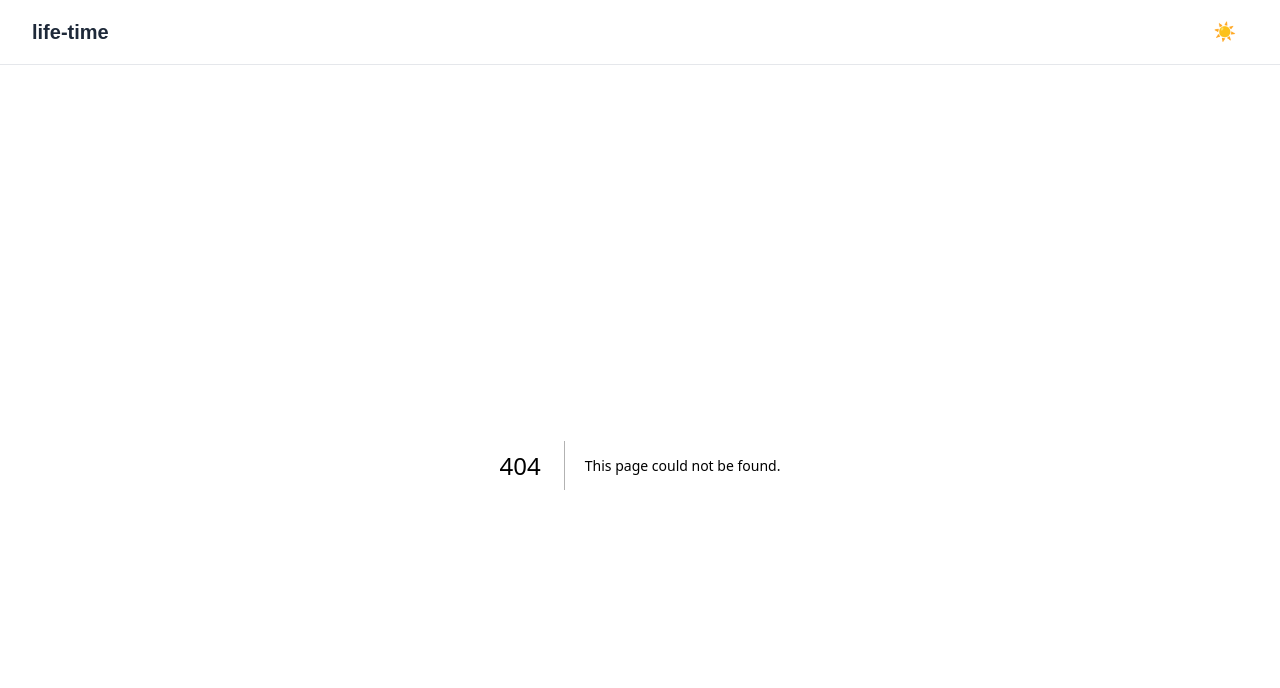
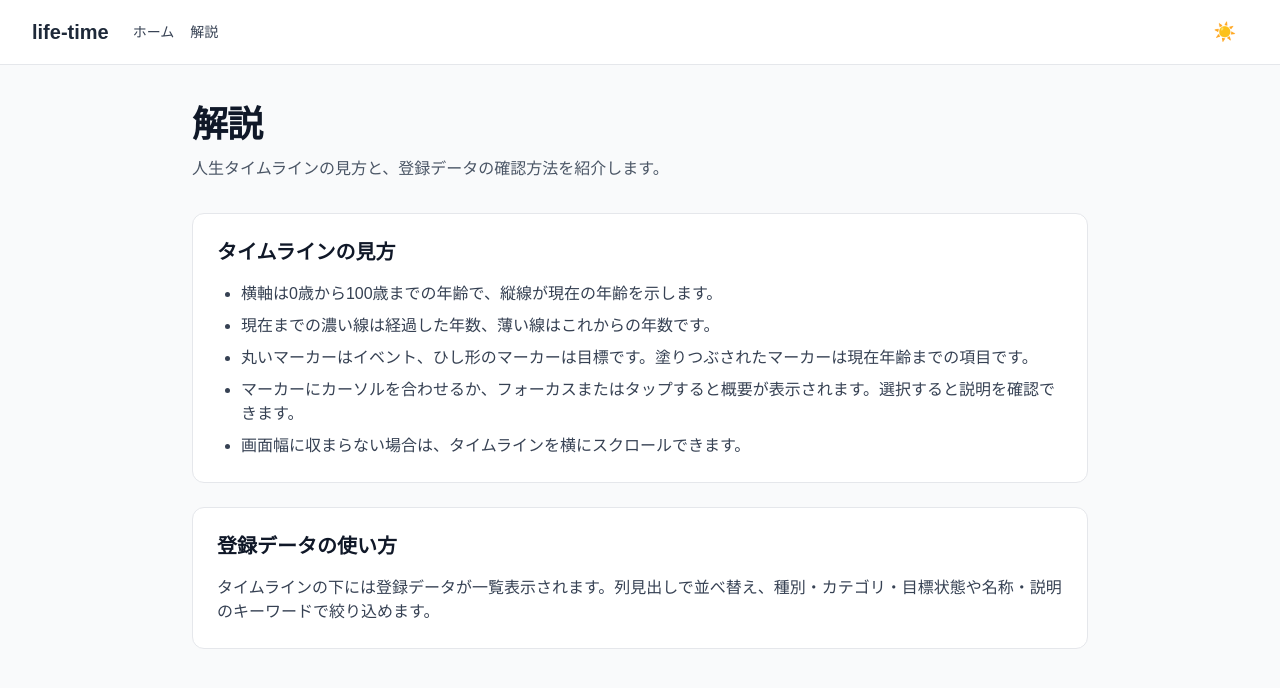
Before and after one commit to TakuyaFukumura/life-time-next-js-app, a Next.js app: page /guide in a window 1280 px wide. Before the commit this address had no page. Shown: the top 688 px of the page. Built offline with nearby package versions, Linux system fonts and the light colour scheme.

Commit message:
Add life timeline guide page
Co-authored-by: Copilot App <223556219+Copilot@users.noreply.github.com>

```diff
--- a/src/app/components/Header.tsx
+++ b/src/app/components/Header.tsx
@@ -1,6 +1,7 @@
 'use client';
 
 import {useSyncExternalStore} from 'react';
+import Link from 'next/link';
 import {useDarkMode} from './DarkModeProvider';
 
 const emptySubscribe = () => () => {
@@ -33,10 +34,24 @@ export default function Header() {
             border-gray-200 dark:border-gray-700 sticky top-0 z-50">
             <div className="max-w-7xl mx-auto px-4 sm:px-6 lg:px-8">
                 <div className="flex justify-between items-center h-16">
-                    <div className="flex items-center">
+                    <div className="flex items-center gap-6">
                         <h1 className="text-xl font-semibold text-gray-800 dark:text-gray-200">
                             life-time
                         </h1>
+                        <nav aria-label="メインメニュー" className="flex items-center gap-4">
+                            <Link
+                                href="/"
+                                className="text-sm font-medium text-gray-700 hover:underline dark:text-gray-300"
+                            >
+                                ホーム
+                            </Link>
+                            <Link
+                                href="/guide"
+                                className="text-sm font-medium text-gray-700 hover:underline dark:text-gray-300"
+                            >
+                                解説
+                            </Link>
+                        </nav>
                     </div>
 
                     <div className="flex items-center">
--- a/src/app/components/Timeline.tsx
+++ b/src/app/components/Timeline.tsx
@@ -95,7 +95,7 @@ export default function Timeline({
     };
 
     return (
-        <section aria-label="人生のタイムライン">
+        <section aria-label="人生タイムライン">
             <div className="mb-4 flex flex-wrap items-center gap-x-6 gap-y-2 text-sm text-gray-700 dark:text-gray-300">
                 <span>マーカーにカーソルを合わせるかタップするとカードを表示します。選択すると説明を確認できます。</span>
                 <span>濃い線は経過年数、薄い線はこれからの年数です。</span>
--- /dev/null
+++ b/src/app/guide/page.tsx
@@ -0,0 +1,43 @@
+import type {Metadata} from 'next';
+
+export const metadata: Metadata = {
+    title: '解説 | 人生可視化アプリ',
+    description: '人生タイムラインと登録データの見方を紹介します。',
+};
+
+const sectionClassName = 'rounded-xl border border-gray-200 bg-white p-6 dark:border-gray-700 dark:bg-gray-800';
+
+export default function GuidePage() {
+    return (
+        <main className="min-h-[calc(100vh-4rem)] bg-gray-50 px-4 py-10 text-gray-900 dark:bg-gray-900 dark:text-gray-100 sm:px-6 lg:px-8">
+            <article className="mx-auto max-w-4xl">
+                <header className="mb-8">
+                    <h1 className="text-3xl font-bold tracking-tight sm:text-4xl">解説</h1>
+                    <p className="mt-3 text-gray-600 dark:text-gray-400">
+                        人生タイムラインの見方と、登録データの確認方法を紹介します。
+                    </p>
+                </header>
+
+                <div className="space-y-6">
+                    <section aria-labelledby="timeline-guide" className={sectionClassName}>
+                        <h2 id="timeline-guide" className="text-xl font-semibold">タイムラインの見方</h2>
+                        <ul className="mt-4 list-disc space-y-2 pl-6 text-gray-700 dark:text-gray-300">
+                            <li>横軸は0歳から100歳までの年齢で、縦線が現在の年齢を示します。</li>
+                            <li>現在までの濃い線は経過した年数、薄い線はこれからの年数です。</li>
+                            <li>丸いマーカーはイベント、ひし形のマーカーは目標です。塗りつぶされたマーカーは現在年齢までの項目です。</li>
+                            <li>マーカーにカーソルを合わせるか、フォーカスまたはタップすると概要が表示されます。選択すると説明を確認できます。</li>
+                            <li>画面幅に収まらない場合は、タイムラインを横にスクロールできます。</li>
+                        </ul>
+                    </section>
+
+                    <section aria-labelledby="table-guide" className={sectionClassName}>
+                        <h2 id="table-guide" className="text-xl font-semibold">登録データの使い方</h2>
+                        <p className="mt-4 text-gray-700 dark:text-gray-300">
+                            タイムラインの下には登録データが一覧表示されます。列見出しで並べ替え、種別・カテゴリ・目標状態や名称・説明のキーワードで絞り込めます。
+                        </p>
+                    </section>
+                </div>
+            </article>
+        </main>
+    );
+}
--- a/src/app/page.tsx
+++ b/src/app/page.tsx
@@ -32,10 +32,7 @@ export default async function Home() {
         <main className="min-h-[calc(100vh-4rem)] bg-gray-50 px-4 py-10 text-gray-900 dark:bg-gray-900 dark:text-gray-100 sm:px-6 lg:px-8">
             <div className="mx-auto max-w-7xl">
                 <div className="mb-8">
-                    <h1 className="text-3xl font-bold tracking-tight sm:text-4xl">人生のタイムライン</h1>
-                    <p className="mt-3 text-gray-600 dark:text-gray-400">
-                        現在年齢までの経過と、0歳から100歳までの出来事・目標を表示します。
-                    </p>
+                    <h1 className="text-3xl font-bold tracking-tight sm:text-4xl">人生タイムライン</h1>
                 </div>
                 <Timeline events={events} currentAge={currentAge}/>
                 <LifeEventTable events={events}/>
```
Also changed, not shown: 1 other file (tests, documents, lock files or other folders).
